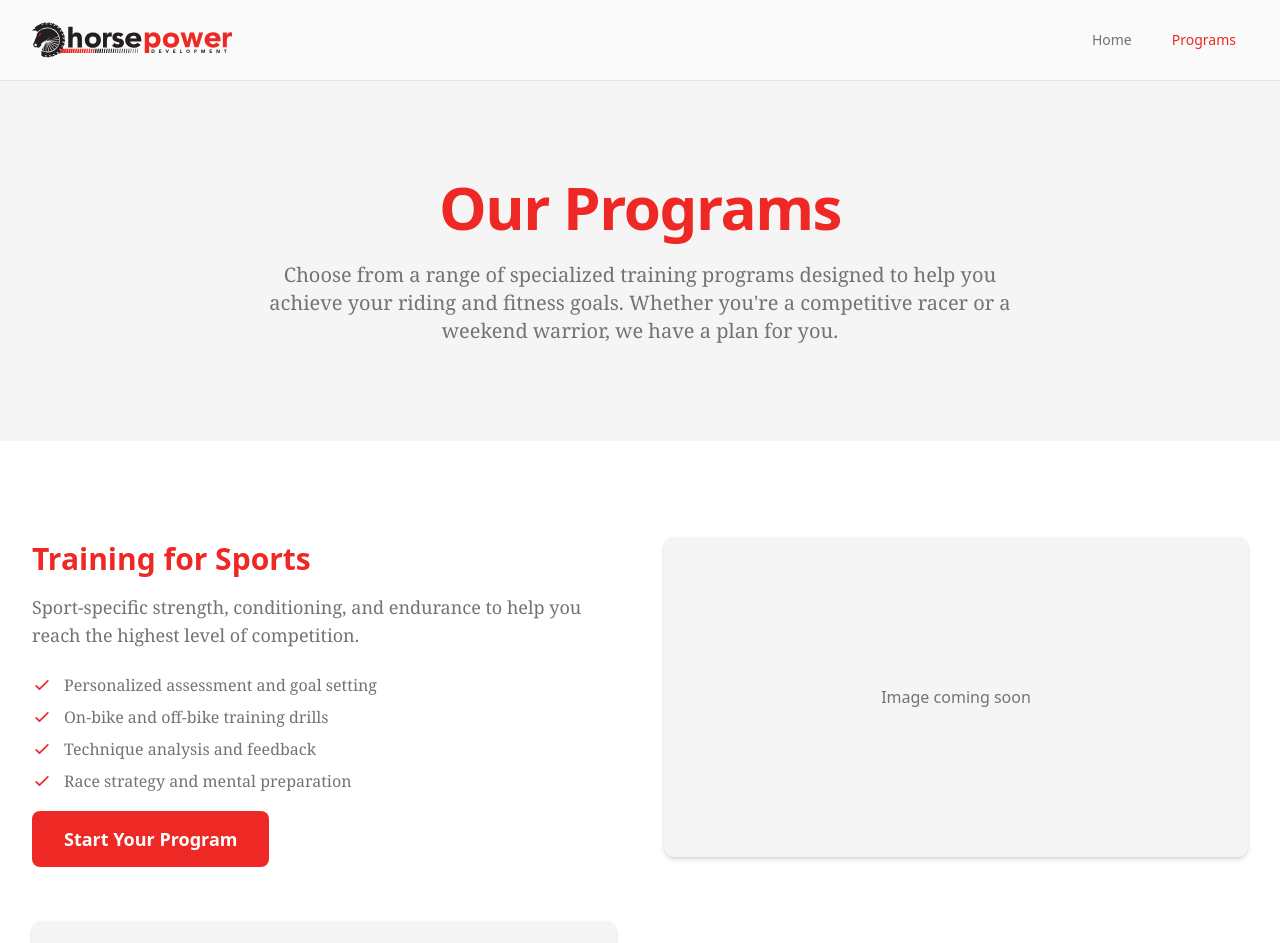
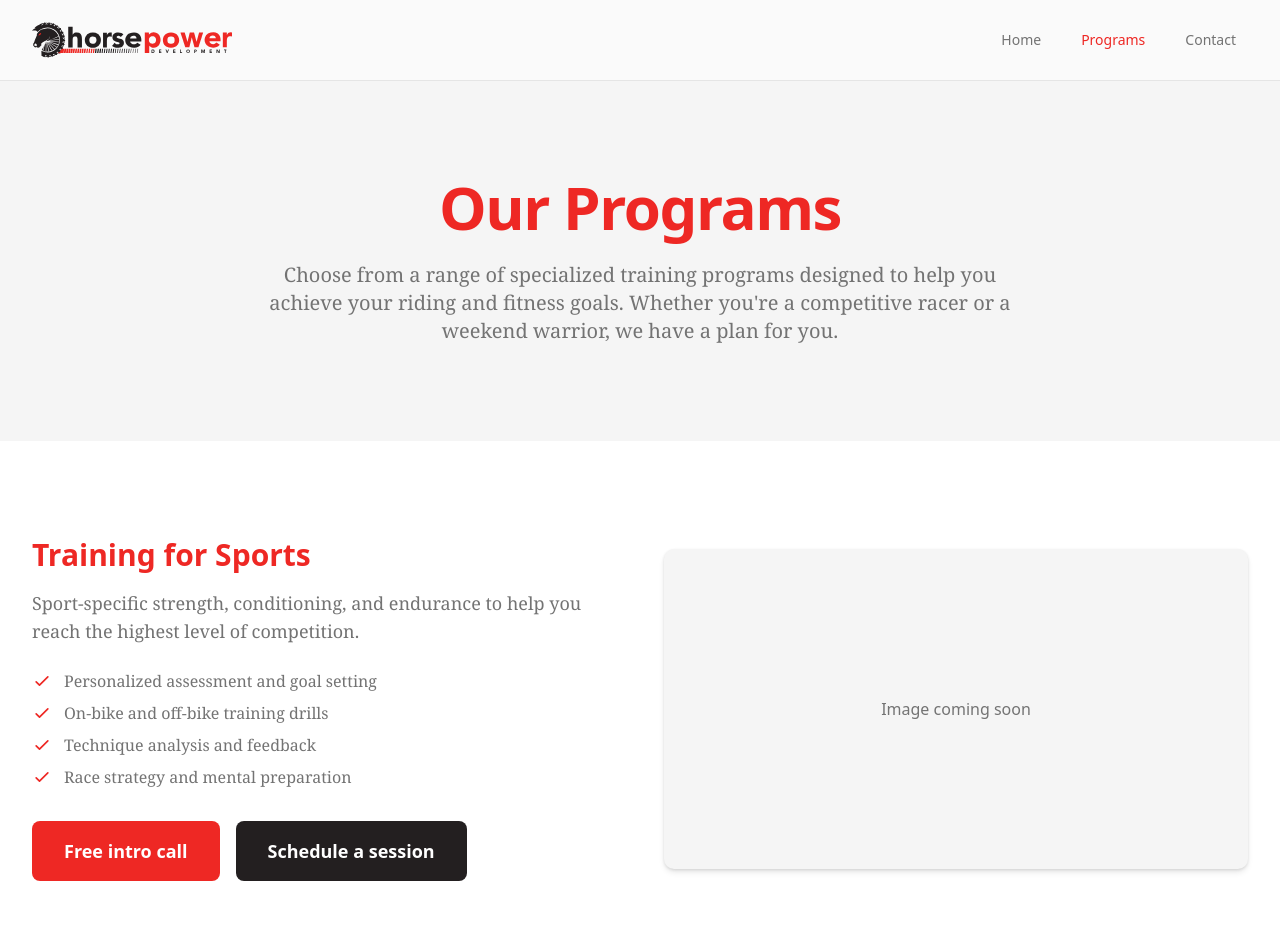
Before and after one commit to Tres3Sillings/horsepowerdevelopment, a React (Vite) app: page /programs in a window 1280 px wide. Shown: the top 943 px of the page. Built offline with nearby package versions, Linux system fonts and the light colour scheme.

Commit message:
updated home page added contact page

```diff
--- a/src/App.jsx
+++ b/src/App.jsx
@@ -8,8 +8,9 @@ import ProgramsPage from './pages/ProgramsPage';
 import ResultsPage from './pages/ResultsPage';
 import BlogPage from './pages/BlogPage';
 import PricingPage from './pages/PricePage';
-import ContactPage from './pages/ContactPage';
-import FormPage from "./pages/FormPage.jsx";
+import ContactPage from './pages/ContactPage.jsx';
+import IntroCallPage from "./pages/IntroCallPage.jsx";
+import ScheduleSessionPage from "./pages/ScheduleSessionPage.jsx";
 
 // UI
 import Navbar from './components/Navbar';
@@ -39,10 +40,12 @@ function AppRoutes() {
                 <Route element={<SiteLayout />}>
                     <Route path="/" element={<HomePage />} />
                     <Route path="/programs" element={<ProgramsPage />} />
+                    <Route path="/pricing" element={<PricingPage />} />
+                    <Route path="/contact" element={<ContactPage />} />
                     <Route path="/results" element={<ResultsPage />} />
                     <Route path="/blog" element={<BlogPage />} />
-                    <Route path="/pricing" element={<PricingPage />} />
-                    <Route path="/contact" element={<FormPage />} />
+                    <Route path="/intro-call" element={<IntroCallPage />} />
+                    <Route path="/schedule-session" element={<ScheduleSessionPage />} />
                 </Route>
             </Routes>
         </AnimatePresence>
--- a/src/components/Navbar.jsx
+++ b/src/components/Navbar.jsx
@@ -13,6 +13,7 @@ export default function Navbar() {
         //{ path: '/results', label: 'Results' },
        // { path: '/blog', label: 'Blog' },
         //{ path: '/pricing', label: 'Pricing' },
+        { path: '/contact', label: 'Contact' },
     ];
 
     const NavLink = ({ to, children }) => {
--- a/src/pages/ContactPage.jsx
+++ b/src/pages/ContactPage.jsx
@@ -58,7 +58,7 @@ export default function ContactPage() {
                                         </div>
                                         <div>
                                             <button type="submit" className="w-full bg-primary text-primary-foreground hover:bg-primary/90 font-bold rounded-md px-8 py-4 text-lg transition-all duration-300 transform hover:scale-105">
-                                                Book a Call
+                                                Send Message
                                             </button>
                                         </div>
                                     </div>
@@ -72,12 +72,10 @@ export default function ContactPage() {
                                 <h2 className="text-2xl font-bold font-sans text-primary">Contact Information</h2>
                                 <div className="space-y-4 font-serif">
                                     <div className="flex items-center gap-4">
-                                        <Phone className="w-6 h-6 text-primary" />
-                                        <a href="tel:612-900-7447" className="text-lg text-muted-foreground hover:text-primary">(612) 900-7447</a>
                                     </div>
                                     <div className="flex items-center gap-4">
                                         <Mail className="w-6 h-6 text-primary" />
-                                        <a href="mailto:info@horsepowerdevelopment.com" className="text-lg text-muted-foreground hover:text-primary">info@horsepowerdevelopment.com</a>
+                                        <a href="mailto:james@horsepowerdevelopment.com" className="text-lg text-muted-foreground hover:text-primary">james@horsepowerdevelopment.com</a>
                                     </div>
                                     <div className="flex items-center gap-4">
                                         <MapPin className="w-6 h-6 text-primary" />
--- a/src/pages/HomePage.jsx
+++ b/src/pages/HomePage.jsx
@@ -41,10 +41,10 @@ export default function HomePage() {
                                 Personalized training plans to teach you all the secrets of pro athletes and leave nothing on the table.
                             </p>
                             <div className="mt-10 flex flex-col sm:flex-row gap-4 justify-center md:justify-start">
-                                <Link to="/contact" className="bg-primary text-primary-foreground hover:bg-primary/90 focus:outline-none focus:ring-4 focus:ring-ring font-bold rounded-md px-8 py-4 text-lg transition-all duration-300 transform hover:scale-105 text-center">
-                                    Start Training
+                                <Link to="/intro-call" className="bg-primary text-primary-foreground hover:bg-primary/90 focus:outline-none focus:ring-4 focus:ring-ring font-bold rounded-md px-8 py-4 text-lg transition-all duration-300 transform hover:scale-105 text-center">
+                                    Start Training For Free
                                 </Link>
-                                <Link to="/#services" className="bg-secondary text-secondary-foreground hover:bg-secondary/90 focus:outline-none focus:ring-4 focus:ring-ring font-bold rounded-md px-8 py-4 text-lg transition-all duration-300 transform hover:scale-105 text-center">
+                                <Link to="/programs" className="bg-secondary text-secondary-foreground hover:bg-secondary/90 focus:outline-none focus:ring-4 focus:ring-ring font-bold rounded-md px-8 py-4 text-lg transition-all duration-300 transform hover:scale-105 text-center">
                                     See Programs
                                 </Link>
                             </div>
@@ -66,10 +66,10 @@ export default function HomePage() {
                                 Personalized training plans to teach you all the secrets of pro athletes and leave nothing on the table.
                             </p>
                             <div className="mt-10 flex flex-col sm:flex-row gap-4 justify-center">
-                                <Link to="/contact" className="bg-primary text-primary-foreground hover:bg-primary/90 focus:outline-none focus:ring-4 focus:ring-ring font-bold rounded-md px-8 py-4 text-lg transition-all duration-300 transform hover:scale-105 text-center">
-                                    Start Training
+                                <Link to="/intro-call" className="bg-primary text-primary-foreground hover:bg-primary/90 focus:outline-none focus:ring-4 focus:ring-ring font-bold rounded-md px-8 py-4 text-lg transition-all duration-300 transform hover:scale-105 text-center">
+                                    Start Training For Free
                                 </Link>
-                                <Link to="/#services" className="bg-secondary text-secondary-foreground hover:bg-secondary/90 focus:outline-none focus:ring-4 focus:ring-ring font-bold rounded-md px-8 py-4 text-lg transition-all duration-300 transform hover:scale-105 text-center">
+                                <Link to="/programs" className="bg-secondary text-secondary-foreground hover:bg-secondary/90 focus:outline-none focus:ring-4 focus:ring-ring font-bold rounded-md px-8 py-4 text-lg transition-all duration-300 transform hover:scale-105 text-center">
                                     See Programs
                                 </Link>
                             </div>
@@ -181,9 +181,9 @@ export default function HomePage() {
                         ))}
                     </motion.div>
                      <div className="mt-16 text-center">
-                        <Link to="/contact" className="bg-primary text-primary-foreground hover:bg-primary/90 focus:outline-none focus:ring-4 focus:ring-ring font-bold rounded-md px-8 py-4 text-lg transition-all duration-300 transform hover:scale-105">
-                            Book a Consultation
-                        </Link>
+                         <Link to="/programs" className="bg-secondary text-secondary-foreground hover:bg-secondary/90 focus:outline-none focus:ring-4 focus:ring-ring font-bold rounded-md px-8 py-4 text-lg transition-all duration-300 transform hover:scale-105 text-center">
+                             See Programs
+                         </Link>
                     </div>
                 </div>
             </section>
@@ -212,8 +212,8 @@ export default function HomePage() {
                                 Take the next step and see how our solutions can help you achieve your goals.
                             </p>
                             <div className="mt-8">
-                                <Link to="/contact" className="bg-primary text-primary-foreground hover:bg-primary/90 focus:outline-none focus:ring-4 focus:ring-ring font-bold rounded-md px-8 py-4 text-lg transition-all duration-300 transform hover:scale-105">
-                                    Book a Session
+                                <Link to="/intro-call" className="bg-primary text-primary-foreground hover:bg-primary/90 focus:outline-none focus:ring-4 focus:ring-ring font-bold rounded-md px-8 py-4 text-lg transition-all duration-300 transform hover:scale-105">
+                                    Start Training For Free
                                 </Link>
                             </div>
                         </div>
--- a/src/pages/FormPage.jsx
+++ b/src/pages/IntroCallPage.jsx
@@ -26,7 +26,7 @@ const Calendly = () => {
 
 
 // --- Main Contact Page Component ---
-export default function FormPage() {
+export default function IntroCallPage() {
     const location = useLocation();
     const [isFormSubmitted, setIsFormSubmitted] = useState(false);
     const [formStatus, setFormStatus] = useState({ loading: false, error: '' });
--- a/src/pages/ProgramsPage.jsx
+++ b/src/pages/ProgramsPage.jsx
@@ -75,10 +75,21 @@ export default function ProgramsPage() {
                                                 </li>
                                             ))}
                                         </ul>
-                                        <div className="mt-8">
-                                            <Link to="/contact" className="bg-primary text-primary-foreground hover:bg-primary/90 font-bold rounded-md px-8 py-4 text-lg transition-all duration-300 transform hover:scale-105">
-                                                Start Your Program
-                                            </Link>
+                                        <div className="mt-8 flex flex-wrap gap-4">
+                                            {program.title === 'Online Coaching' ? (
+                                                <Link to="/intro-call" className="bg-primary text-primary-foreground hover:bg-primary/90 font-bold rounded-md px-8 py-4 text-lg transition-all duration-300 transform hover:scale-105">
+                                                    Free intro call
+                                                </Link>
+                                            ) : (
+                                                <>
+                                                    <Link to="/intro-call" className="bg-primary text-primary-foreground hover:bg-primary/90 font-bold rounded-md px-8 py-4 text-lg transition-all duration-300 transform hover:scale-105">
+                                                        Free intro call
+                                                    </Link>
+                                                    <Link to="/schedule-session" className="bg-secondary text-secondary-foreground hover:bg-secondary/90 font-bold rounded-md px-8 py-4 text-lg transition-all duration-300 transform hover:scale-105">
+                                                        Schedule a session
+                                                    </Link>
+                                                </>
+                                            )}
                                         </div>
                                     </div>
                                     <div className={index % 2 === 0 ? 'md:order-2' : ''}>
--- /dev/null
+++ b/src/pages/ScheduleSessionPage.jsx
@@ -0,0 +1,61 @@
+import React, { useEffect } from 'react';
+import { motion } from 'framer-motion';
+
+const Calendly = () => {
+    useEffect(() => {
+        const script = document.createElement('script');
+        script.src = 'https://assets.calendly.com/assets/external/widget.js';
+        script.async = true;
+        document.body.appendChild(script);
+
+        return () => {
+            document.body.removeChild(script);
+        };
+    }, []);
+
+    return (
+        <div
+            className="calendly-inline-widget h-full w-full"
+            data-url="https://calendly.com/povolnyj320/strength-training-session"
+            style={{ minWidth: '320px', height: '700px' }}
+        />
+    );
+};
+
+export default function ScheduleSessionPage() {
+    const pageVariants = {
+        initial: { opacity: 0, y: 20 },
+        in: { opacity: 1, y: 0 },
+        out: { opacity: 0, y: -20 }
+    };
+
+    const pageTransition = {
+        type: 'tween',
+        ease: 'anticipate',
+        duration: 0.7
+    };
+
+    return (
+        <main className="bg-background min-h-screen py-16 md:py-24 px-4 font-body">
+            <motion.div
+                key="calendly"
+                initial="initial"
+                animate="in"
+                exit="out"
+                variants={pageVariants}
+                transition={pageTransition}
+                className="container mx-auto max-w-2xl"
+            >
+                <div className="text-center mb-8">
+                    <h1 className="text-3xl md:text-4xl font-bold font-sans text-foreground">Schedule Your Session</h1>
+                    <p className="mt-4 text-lg text-muted-foreground">
+                        Please pick a time that works best for you below.
+                    </p>
+                </div>
+                <div className="bg-card border border-border rounded-xl shadow-lg overflow-hidden">
+                    <Calendly />
+                </div>
+            </motion.div>
+        </main>
+    );
+}
```
